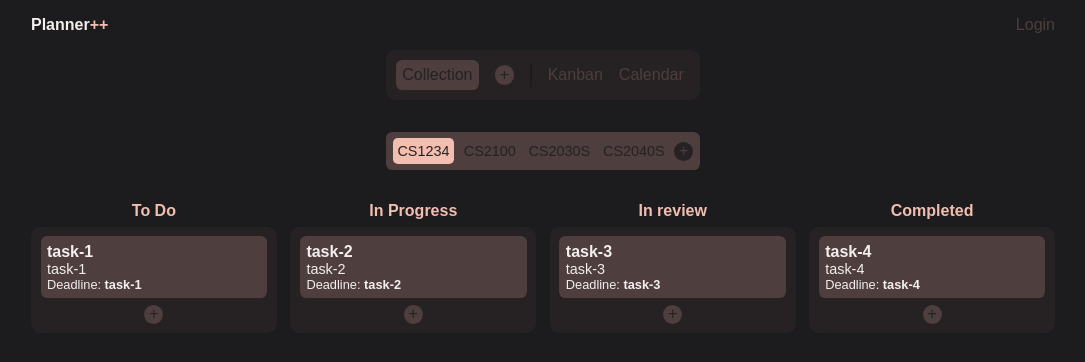
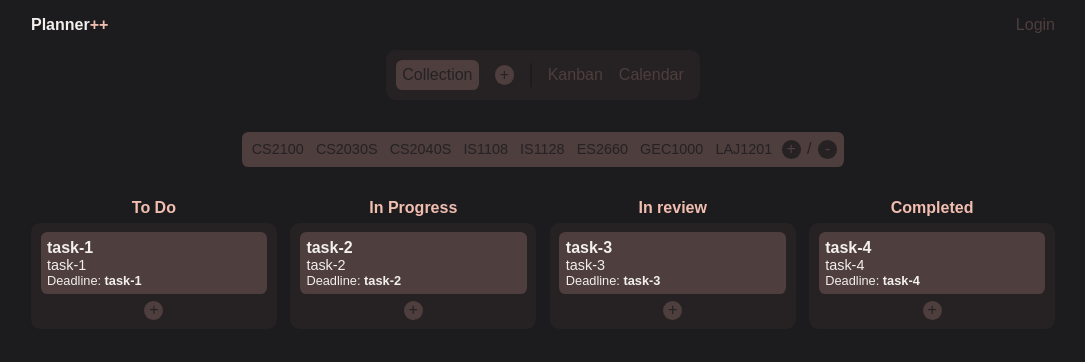
Before and after one commit to Airiinnn/plannerpp-app, a React (Create React App) app: page /kanban in a window 1280 px wide. Shown: the top 362 px of the page, without its empty margins (97-1182 px from the left). Built offline with nearby package versions, Linux system fonts and the light colour scheme.

Commit message:
Added tagbarSlice and select functionality.

```diff
--- a/src/app/store.ts
+++ b/src/app/store.ts
@@ -2,11 +2,13 @@ import { configureStore } from "@reduxjs/toolkit";
 
 import kanbanReducer from "../features/kanban/kanbanSlice";
 import modalReducer from "../features/ui/modal/modalSlice";
+import tagbarSlice from "../features/ui/tagbar/tagbarSlice";
 
 export const store = configureStore({
   reducer: {
     kanban: kanbanReducer,
-    modal: modalReducer
+    modal: modalReducer,
+    tagbar: tagbarSlice
   }
 });
 
--- a/src/features/kanban/Kanban.tsx
+++ b/src/features/kanban/Kanban.tsx
@@ -36,7 +36,7 @@ function Kanban() {
     <div className="kanban">
       {modalIsShown && <Modal />}
 
-      <Tagbar tags={["CS2100", "CS2030S", "CS2040S"]} />
+      <Tagbar />
 
       <DragDropContext onDragEnd={onDragEnd}>
         <div className="kanban-board">
--- a/src/features/ui/tagbar/Tagbar.tsx
+++ b/src/features/ui/tagbar/Tagbar.tsx
@@ -1,22 +1,30 @@
 import React from "react";
 
 import "./tagbar.scss";
-import { TagbarProps } from "../../../types";
 import CircleButton from "../circleButton/CircleButton";
 
-function Tagbar({ tags }: TagbarProps) {
+import { useAppSelector, useAppDispatch } from "../../../app/hooks";
+import { toggleSelected } from "./tagbarSlice";
+
+function Tagbar() {
+  const dispatch = useAppDispatch();
+  const tags = useAppSelector((state) => state.tagbar.tags);
+
   return (
     <div className="tagbar">
-      <div className="tagbar__tag--selected">
-        <h2 className="tagbar__tag__text">CS1234</h2>
-      </div>
-      {tags.map((tag: string) => (
-        <div className="tagbar__tag" key={tag}>
-          <h2 className="tagbar__tag__text">{tag}</h2>
-        </div>
+      {tags.map((tag) => (
+        <h2
+          className={`tagbar__tag ${tag.selected && "tagbar__tag--selected"}`}
+          key={tag.title}
+          onClick={() => dispatch(toggleSelected(tag.title))}
+        >
+          {tag.title}
+        </h2>
       ))}
 
-      <CircleButton clickHandler={() => alert("+")} text="+" invertColors={true}/>
+      <CircleButton clickHandler={() => alert("+")} text="+" invertColors={true} />
+      <span className="tagbar__button-separator">/</span>
+      <CircleButton clickHandler={() => alert("-")} text="-" invertColors={true} />
     </div>
   );
 }
--- a/src/features/ui/tagbar/tagbar.scss
+++ b/src/features/ui/tagbar/tagbar.scss
@@ -13,25 +13,20 @@
 
 .tagbar__tag {
   padding: 0.2em;
+  font-size: 0.9em;
+  color: $sub-alt-color;
   transition: $animation-duration;
   cursor: pointer;
 }
 
-.tagbar__tag--selected {
-  padding: 0.3em;
-  border-radius: 0.3em;
-  background: $main-color;
-  font-weight: bold;
+.tagbar__tag:hover {
+  color: $main-color;
 }
 
-.tagbar__tag:hover {
-  .tagbar__tag__text {
-    color: $text-color;
-  }
+.tagbar__tag--selected {
+  color: $main-color;
 }
 
-.tagbar__tag__text {
+.tagbar__button-separator {
   color: $sub-alt-color;
-  transition: $animation-duration;
-  font-size: 0.9em;
 }
--- /dev/null
+++ b/src/features/ui/tagbar/tagbarSlice.ts
@@ -0,0 +1,64 @@
+import { createSlice, PayloadAction } from "@reduxjs/toolkit";
+
+interface TagbarState {
+  tags: Tag[];
+}
+
+interface Tag {
+  title: string;
+  selected: boolean;
+}
+
+// Todo: Temp initial state
+const initialState: TagbarState = {
+  tags: [
+    {
+      title: "CS2100",
+      selected: false
+    },
+    {
+      title: "CS2030S",
+      selected: false
+    },
+    {
+      title: "CS2040S",
+      selected: false
+    },
+    {
+      title: "IS1108",
+      selected: false
+    },
+    {
+      title: "IS1128",
+      selected: false
+    },
+    {
+      title: "ES2660",
+      selected: false
+    },
+    {
+      title: "GEC1000",
+      selected: false
+    },
+    {
+      title: "LAJ1201",
+      selected: false
+    },
+  ]
+}
+
+export const tagbarSlice = createSlice({
+  name: "tagbar",
+  initialState,
+  reducers: {
+    addTag: (state, action: PayloadAction<string>) => {},
+
+    toggleSelected: (state, action: PayloadAction<string>) => {
+      const targetTag = state.tags.find((tag) => tag.title === action.payload);
+      targetTag && (targetTag.selected = !targetTag.selected);
+    }
+  }
+})
+
+export const { addTag, toggleSelected } = tagbarSlice.actions;
+export default tagbarSlice.reducer;
--- a/src/types/index.ts
+++ b/src/types/index.ts
@@ -30,10 +30,6 @@ export interface KanbanCardProps {
   provided: DraggableProvided;
 }
 
-export interface TagbarProps {
-  tags: string[];
-}
-
 export interface InputProps {
   name: string;
   defaultValue: string;
```
